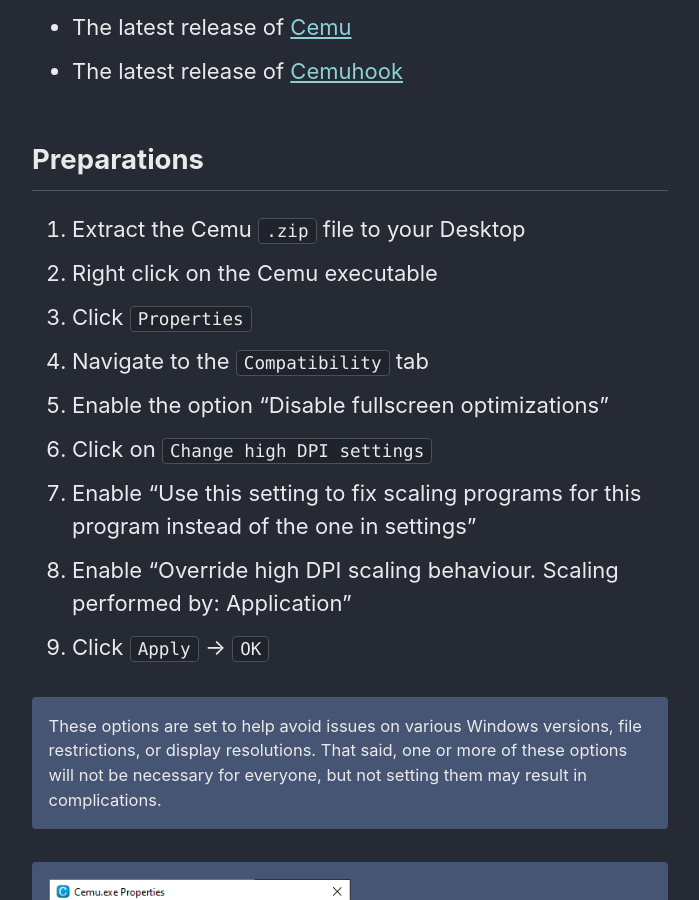
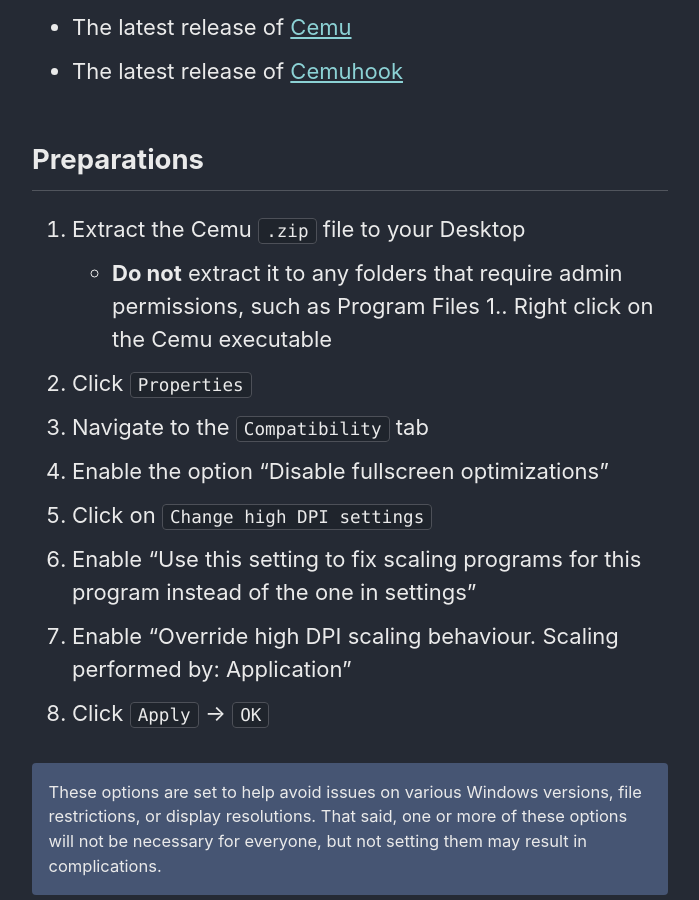
Before and after one commit to cfw-guide/cemu.cfw.guide, a Jekyll site: the page built from _pages/en_US/installing-cemu.md, in a window 1280 px wide and 900 px high, scrolled down 1738 px. Shown: the whole window, without its empty margins (290-989 px from the left). Built offline with Jekyll 4.4.1, drawn with Linux system fonts in a browser that asks for light colours.

Commit message:
warning against installing in places that require admin permissions

```diff
--- a/_pages/en_US/installing-cemu.md
+++ b/_pages/en_US/installing-cemu.md
@@ -36,7 +36,8 @@
 ## Preparations
 
 1. Extract the Cemu `.zip` file to your Desktop
-1. Right click on the Cemu executable
+  - **Do not** extract it to any folders that require admin permissions, such as Program Files
+1.. Right click on the Cemu executable
 1. Click `Properties`
 1. Navigate to the `Compatibility` tab
 1. Enable the option "Disable fullscreen optimizations"
```
